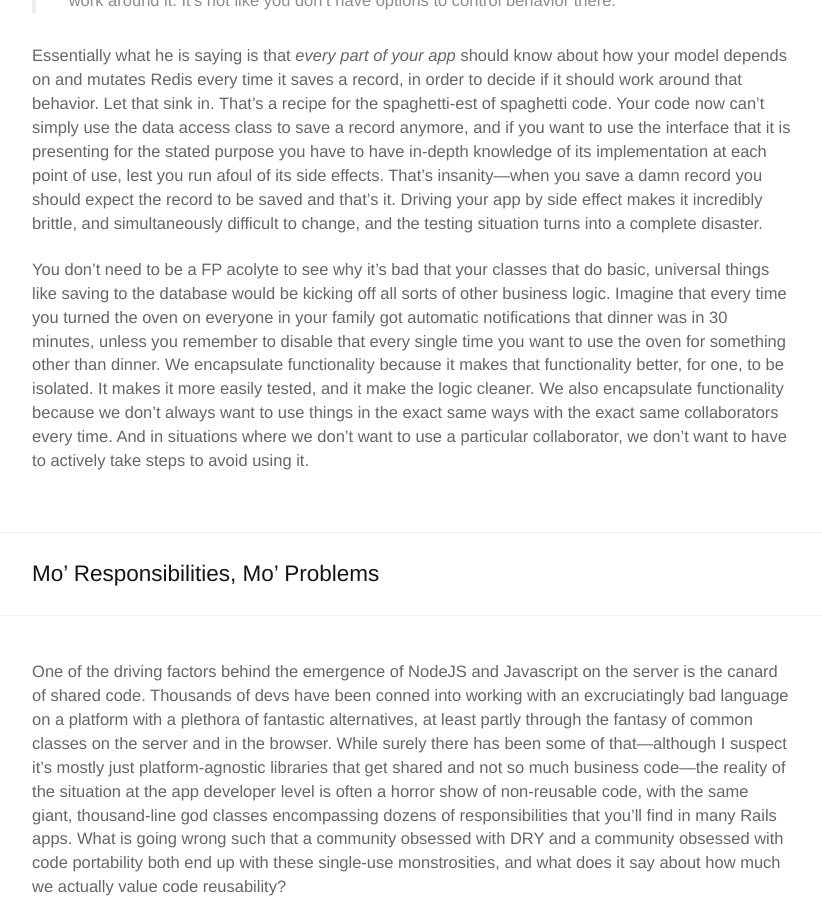
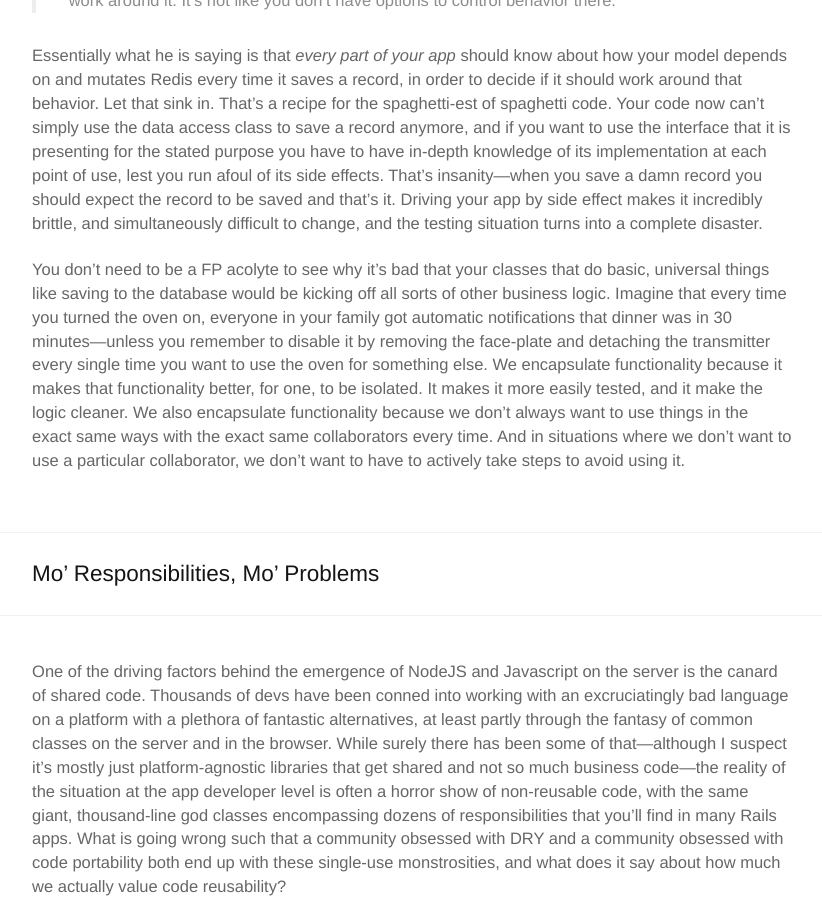
Before and after one commit to endash/endash.github.io, a Jekyll site: the page built from _posts/2016-03-28-activerecord-is-actively-harmful.markdown, in a window 1280 px wide and 900 px high, scrolled down 4043 px. Shown: the whole window, without its empty margins (228-1050 px from the left). Built offline with Jekyll 4.4.1, drawn with Linux system fonts in a browser that asks for light colours.

Commit message:
incorporate amhol's suggested edit

```diff
--- a/_posts/2016-03-28-activerecord-is-actively-harmful.markdown
+++ b/_posts/2016-03-28-activerecord-is-actively-harmful.markdown
@@ -74,7 +74,7 @@ By combining business logic, querying, data representation, validation, lifecycl
 
 Essentially what he is saying is that *every part of your app* should know about how your model depends on and mutates Redis every time it saves a record, in order to decide if it should work around that behavior. Let that sink in. That's a recipe for the spaghetti-est of spaghetti code. Your code now can't simply use the data access class to save a record anymore, and if you want to use the interface that it is presenting for the stated purpose you have to have in-depth knowledge of its implementation at each point of use, lest you run afoul of its side effects. That's insanity—when you save a damn record you should expect the record to be saved and that's it. Driving your app by side effect makes it incredibly brittle, and simultaneously difficult to change, and the testing situation turns into a complete disaster.
 
-You don't need to be a FP acolyte to see why it's bad that your classes that do basic, universal things like saving to the database would be kicking off all sorts of other business logic. Imagine that every time you turned the oven on everyone in your family got automatic notifications that dinner was in 30 minutes, unless you remember to disable that every single time you want to use the oven for something other than dinner. We encapsulate functionality because it makes that functionality better, for one, to be isolated. It makes it more easily tested, and it make the logic cleaner. We also encapsulate functionality because we don't always want to use things in the exact same ways with the exact same collaborators every time. And in situations where we don't want to use a particular collaborator, we don't want to have to actively take steps to avoid using it.
+You don't need to be a FP acolyte to see why it's bad that your classes that do basic, universal things like saving to the database would be kicking off all sorts of other business logic. Imagine that every time you turned the oven on, everyone in your family got automatic notifications that dinner was in 30 minutes—unless you remember to disable it by removing the face-plate and detaching the transmitter every single time you want to use the oven for something else. We encapsulate functionality because it makes that functionality better, for one, to be isolated. It makes it more easily tested, and it make the logic cleaner. We also encapsulate functionality because we don't always want to use things in the exact same ways with the exact same collaborators every time. And in situations where we don't want to use a particular collaborator, we don't want to have to actively take steps to avoid using it.
 
 ## Mo' Responsibilities, Mo' Problems
 
```
